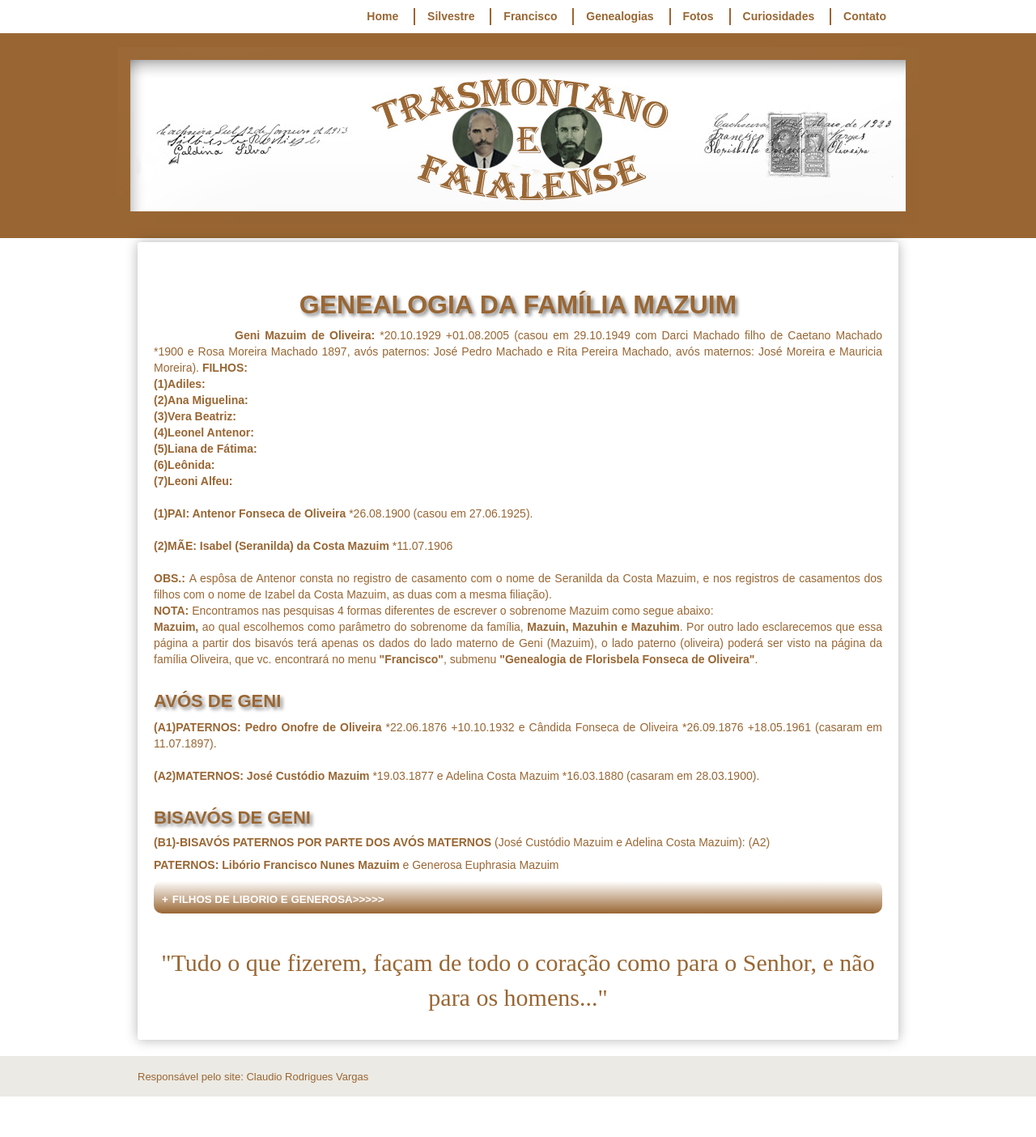
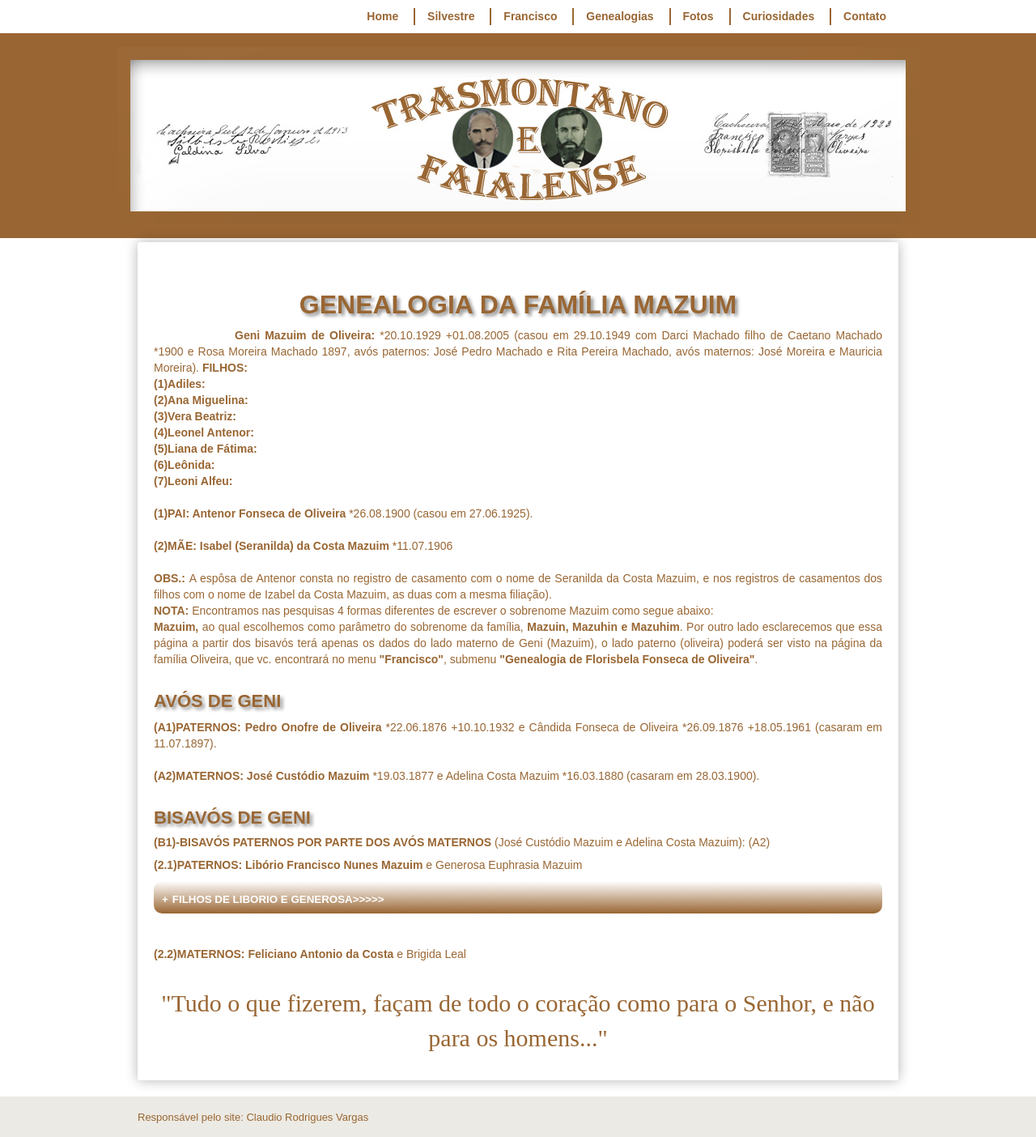
Before and after one commit to claudiovargas1955/claudiovargas1955.github.io, a Jekyll site: the page built from _pages/familia-mazuim.html, in a window 1280 px wide. Shown: the whole page at 81% size. Built offline with Jekyll 4.4.1, drawn with Linux system fonts in a browser that asks for light colours; some web fonts are replaced; before the commit the page ends 1354 px from its top, so only the background shows below that.

Commit message:
Update familia-mazuim.html

```diff
--- a/_pages/familia-mazuim.html
+++ b/_pages/familia-mazuim.html
@@ -125,17 +125,19 @@
 <h4>BISAVÓS DE GENI</h4>
 
 <p><b><h5>(B1)-BISAVÓS PATERNOS POR PARTE DOS AVÓS MATERNOS</b> (José Custódio Mazuim e Adelina Costa Mazuim): (A2)</h5>
-<p><b>PATERNOS: Libório Francisco Nunes Mazuim </b>e Generosa Euphrasia Mazuim <br>
+<p><b>(2.1)PATERNOS: Libório Francisco Nunes Mazuim </b>e Generosa Euphrasia Mazuim <br>
  <details><summary><b>FILHOS DE LIBORIO E GENEROSA>>>>></b></summary><br>
-   <p><b>(1.1.1)José Custódio Mazuim: </b>*19.03.1877 (casou com Adelina Costa Mazuim. São os avós de Geni).<br>
-   <b>(1.1.2)Antonio Mazuim: </b>*1872 +28.04.1947<br>
-   <b>(1.1.3)Maria Esterlita Mazuim: </b>*1888<br>
-   <b>(1.1.4)Gasparina Francisca Mazuim: </b>*1890<br>
-   <b>(1.1.5)Maristella Mazuim: </b>*1890<br>
-   <b>(1.1.6)Brandina Mazuim: </b>*1893<br>
-   <b>(1.1.7)Lindroneta Nunes Mazuim: </b>*17.03.1895<br>
-   <b>(1.1.8)Francisca Mazuim: </b>*1896<br>
-   <b>(1.1.9)João Antonio Mazuim: </b>*14.07.1897</p></details><br><br>
+   <p><b>(2.1.1)José Custódio Mazuim: </b>*19.03.1877 (casou com Adelina Costa Mazuim. São os avós de Geni).<br>
+   <b>(2.1.2)Antonio Mazuim: </b>*1872 +28.04.1947<br>
+   <b>(2.1.3)Maria Esterlita Mazuim: </b>*1888<br>
+   <b>(2.1.4)Gasparina Francisca Mazuim: </b>*1890<br>
+   <b>(2.1.5)Maristella Mazuim: </b>*1890<br>
+   <b>(2.1.6)Brandina Mazuim: </b>*1893<br>
+   <b>(2.1.7)Lindroneta Nunes Mazuim: </b>*17.03.1895<br>
+   <b>(2.1.8)Francisca Mazuim: </b>*1896<br>
+   <b>(2.1.9)João Antonio Mazuim: </b>*14.07.1897</p></details><br><br>
+
+<p><b>(2.2)MATERNOS: Feliciano Antonio da Costa </b>e Brigida Leal <br><br>
 
 <p style="text-align:center; color:#996633; font-size:30px; font-family: 'Rancho', cursive ">"Tudo o que fizerem, façam de todo o
 coração como para o Senhor, e não para os homens..."</p>
```
